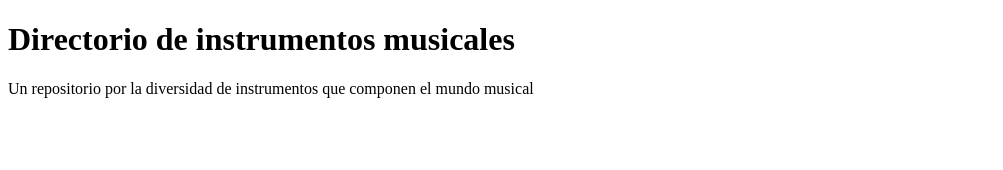
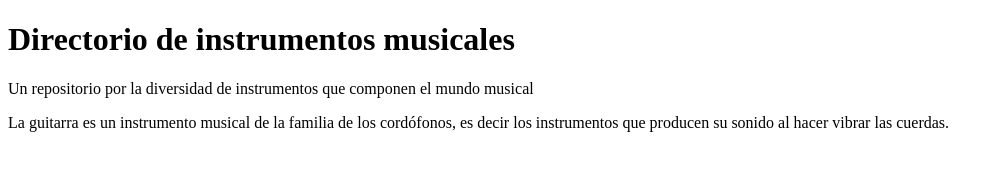
Before and after one commit to ChristianJesusC/instrumentos-musicales, a plain HTML site: page index.html in a window 1280 px wide. Shown: the whole page, without its empty margins (0-1003 px from the left). Drawn offline with Linux system fonts and the light colour scheme.

Commit message:
guitarra

```diff
--- a/index.html
+++ b/index.html
@@ -9,5 +9,7 @@
     <h1>Directorio de instrumentos musicales</h1>
 
     <p> Un repositorio por la diversidad de instrumentos que componen el mundo musical</p>
+
+    <p>La guitarra es un instrumento musical de la familia de los cordófonos, es decir los instrumentos que producen su sonido al hacer vibrar las cuerdas.</p>
 </body>
 </html>
```
